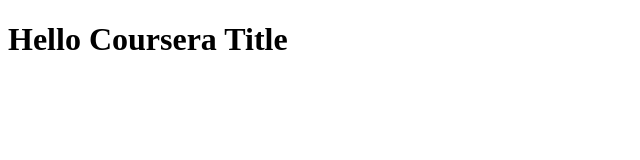
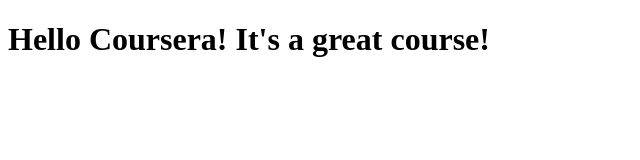
Before and after one commit to drmitss/coursera-test, a plain HTML site: page site/index.html in a window 1280 px wide. Shown: the whole page, without its empty margins (0-640 px from the left). Drawn offline with Linux system fonts and the light colour scheme.

```diff
--- a/site/index.html
+++ b/site/index.html
@@ -6,6 +6,6 @@
 	<title>Hello Coursera! (tab)</title>
 </head>
 <body>
-<h1> Hello Coursera Title</h1>
+<h1> Hello Coursera! It's a great course!</h1>
 </body>
 </html>
```
Also changed, not shown: 2 other files.
